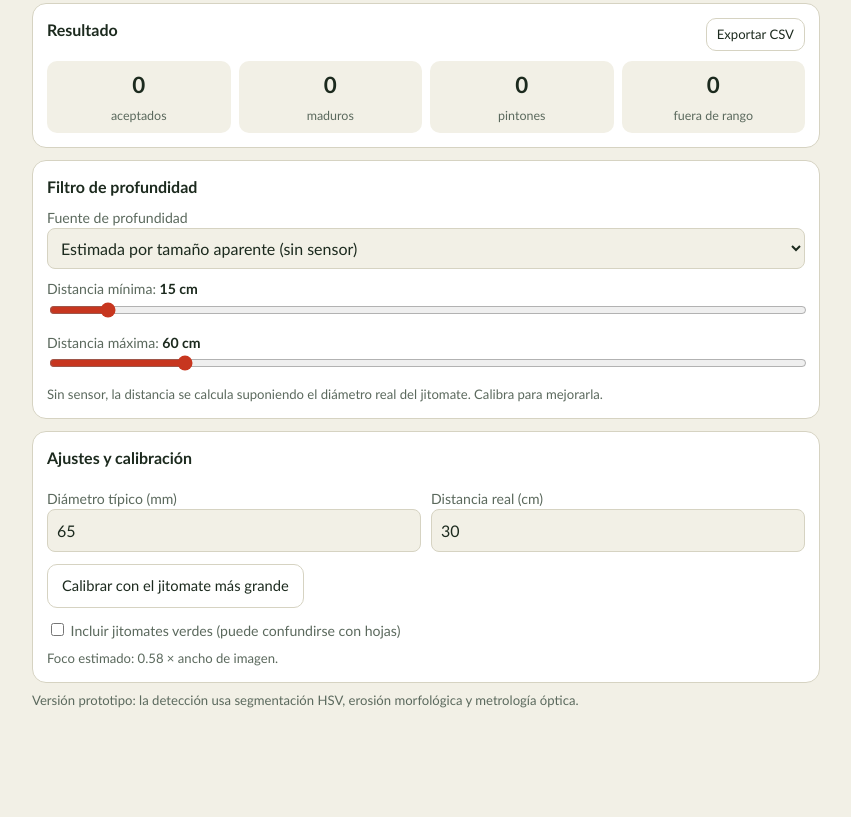
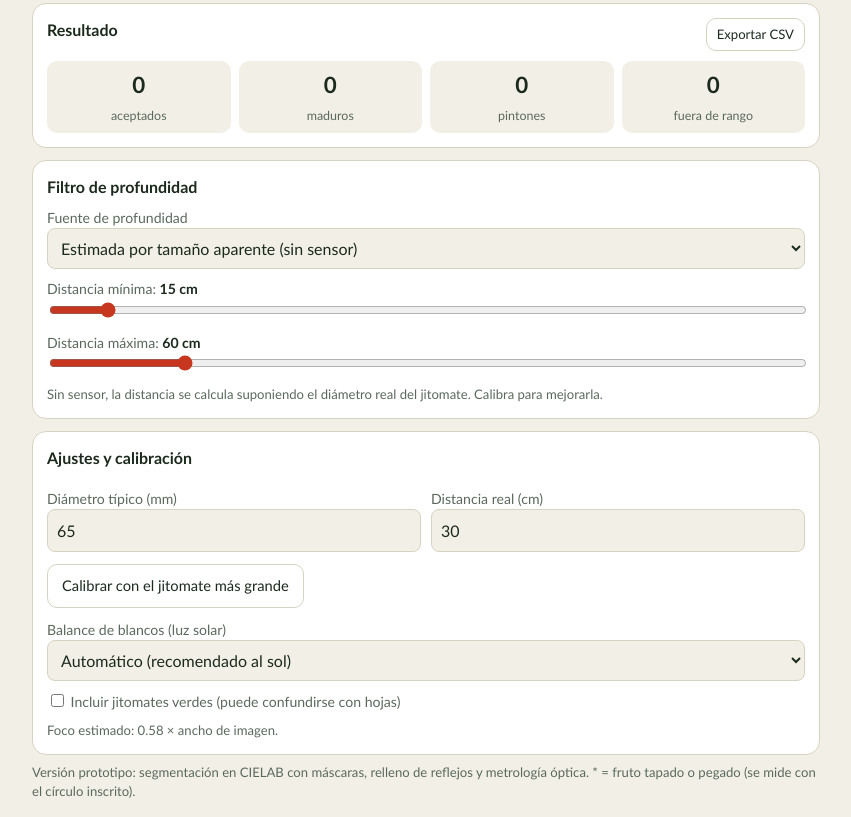
Before and after one commit to natanael3586/camara-pro-max, a plain HTML site: page index.html in a window 1280 px wide. Shown: the part 675-1492 px from the top of the page, without its empty margins (214-1065 px from the left). Before the commit the page ends 1401 px from the top, so only its background shows below. Drawn offline with Linux system fonts and the light colour scheme.

Commit message:
Modify prototype version description in index.html
Updated the prototype version description to reflect changes in segmentation and measurement techniques.

```diff
--- a/index.html
+++ b/index.html
@@ -71,11 +71,16 @@
     <div><label for="cal">Distancia real (cm)</label><input type="number" id="cal" value="30"></div>
   </div>
   <div class="row"><button id="bCal">Calibrar con el jitomate más grande</button></div>
+  <label for="wb">Balance de blancos (luz solar)</label>
+  <select id="wb">
+    <option value="auto">Automático (recomendado al sol)</option>
+    <option value="off">Desactivado</option>
+  </select>
   <label><input type="checkbox" id="green"> Incluir jitomates verdes (puede confundirse con hojas)</label>
   <p class="note" id="fnote">Foco estimado: 0.58 × ancho de imagen.</p>
 </div>
 
-<p class="note">Versión prototipo: la detección usa segmentación HSV, erosión morfológica y metrología óptica.</p>
+<p class="note">Versión prototipo: segmentación en CIELAB con máscaras, relleno de reflejos y metrología óptica. * = fruto tapado o pegado (se mide con el círculo inscrito).</p>
 </main>
 
 <script src="app.js"></script>
```
